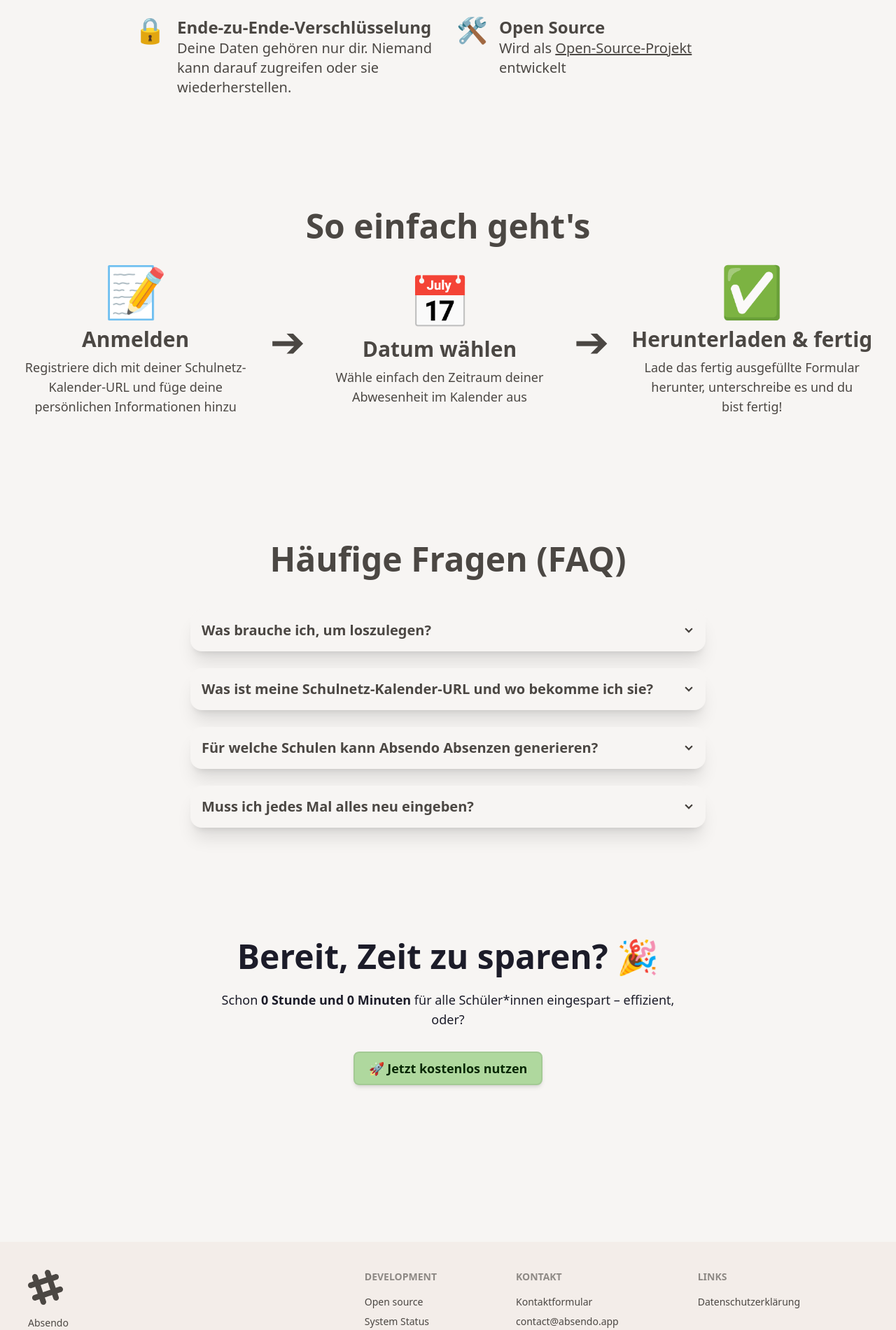
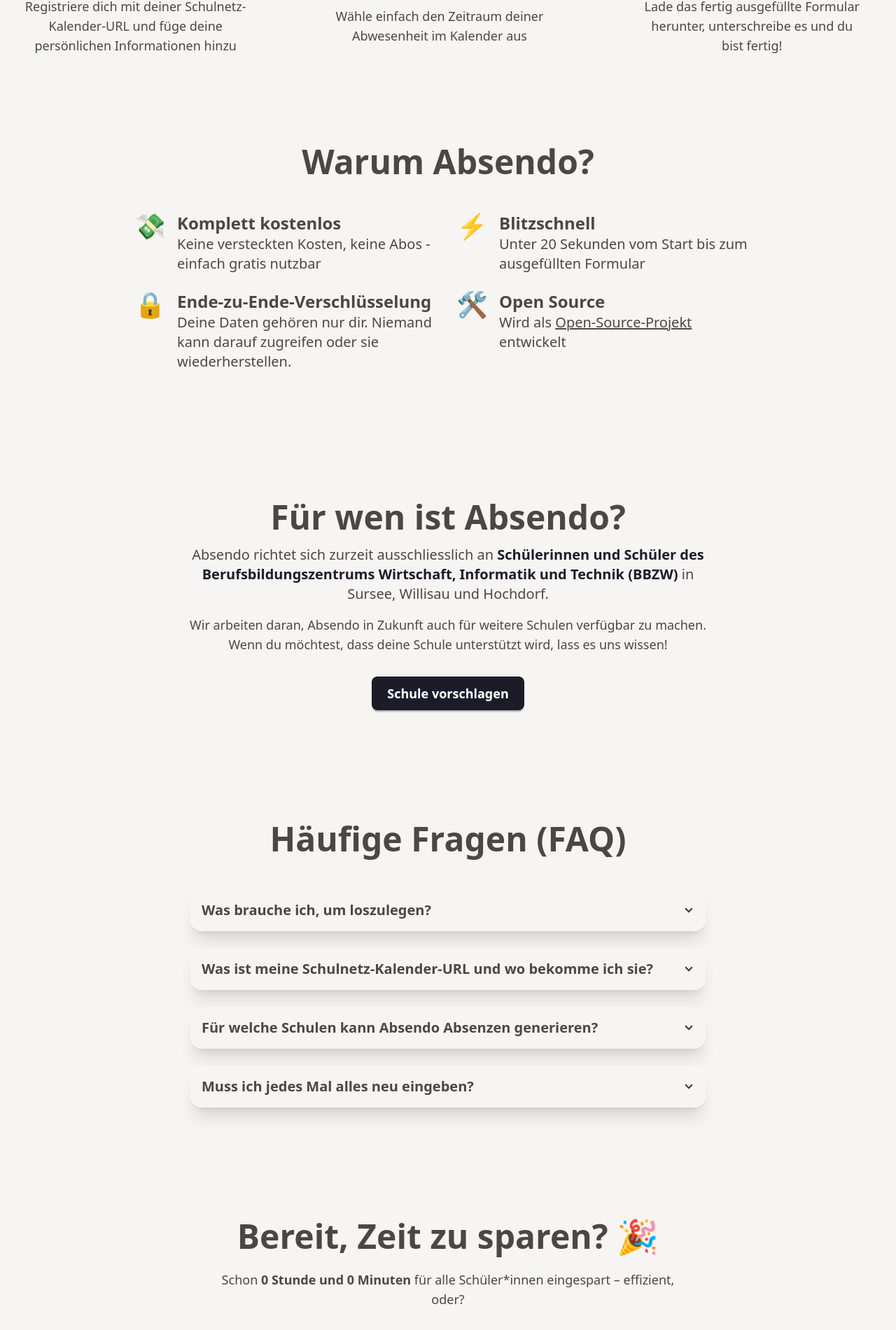
Before and after one commit to notacodes/absendo, a React (Vite) app: page / in a window 1280 px wide. Shown: the part 865-2766 px from the top of the page at 70% size. Built offline with nearby package versions, Linux system fonts and the light colour scheme; no server answers.

Commit message:
refactor Footer, HomeContent, and Navbar components; enhance layout and improve content presentation

```diff
--- a/src/components/Footer.tsx
+++ b/src/components/Footer.tsx
@@ -2,22 +2,12 @@
     return (
         <footer className="footer sm:footer-horizontal bg-base-200 text-base-content p-10">
             <aside className="flex flex-col items-center md:items-start gap-4">
-                <svg
-                    width="50"
-                    height="50"
-                    viewBox="0 0 24 24"
-                    xmlns="http://www.w3.org/2000/svg"
-                    fillRule="evenodd"
-                    clipRule="evenodd"
-                    className="fill-current"
-                >
-                    <path
-                        d="M22.672 15.226l-2.432.811.841 2.515c.33 1.019-.209 2.127-1.23 2.456-1.15.325-2.148-.321-2.463-1.226l-.84-2.518-5.013 1.677.84 2.517c.391 1.203-.434 2.542-1.831 2.542-.88 0-1.601-.564-1.86-1.314l-.842-2.516-2.431.809c-1.135.328-2.145-.317-2.463-1.229-.329-1.018.211-2.127 1.231-2.456l2.432-.809-1.621-4.823-2.432.808c-1.355.384-2.558-.59-2.558-1.839 0-.817.509-1.582 1.327-1.846l2.433-.809-.842-2.515c-.33-1.02.211-2.129 1.232-2.458 1.02-.329 2.13.209 2.461 1.229l.842 2.515 5.011-1.677-.839-2.517c-.403-1.238.484-2.553 1.843-2.553.819 0 1.585.509 1.85 1.326l.841 2.517 2.431-.81c1.02-.33 2.131.211 2.461 1.229.332 1.018-.21 2.126-1.23 2.456l-2.433.809 1.622 4.823 2.433-.809c1.242-.401 2.557.484 2.557 1.838 0 .819-.51 1.583-1.328 1.847m-8.992-6.428l-5.01 1.675 1.619 4.828 5.011-1.674-1.62-4.829z"/>
-                </svg>
+                <div className="mt-10">
                 <p className="text-center md:text-left">
                     Absendo<br/>
                     Ein einfaches Tool zum Ausfüllen von Absenzformularen
                 </p>
+                </div>
             </aside>
 
             <nav className="flex flex-col items-center md:items-start">
--- a/src/components/HomeContent.tsx
+++ b/src/components/HomeContent.tsx
@@ -24,7 +24,34 @@
     return (
         <>
             <div className="py-12 container mx-auto px-4 mb-14">
-                <div className="py-12 mt-10">
+
+                <h2 id="how-it-works" className="text-5xl font-bold text-center mb-8 mt-14 scroll-mt-40">So einfach geht's</h2>
+
+                <div className="flex flex-col md:flex-row items-center justify-center space-y-8 md:space-y-0 md:space-x-8">
+                    <div className="text-center">
+                        <div className="text-7xl mb-4">📝</div>
+                        <h3 className="text-3xl font-bold mb-2">Anmelden</h3>
+                        <p className="text-lg max-w-xs mx-auto">Registriere dich mit deiner Schulnetz-Kalender-URL und füge deine persönlichen Informationen hinzu</p>
+                    </div>
+
+                    <div className="text-4xl md:text-6xl rotate-90 md:rotate-0">➔</div>
+
+                    <div className="text-center">
+                        <div className="text-7xl mb-4">📅</div>
+                        <h3 className="text-3xl font-bold mb-2">Datum wählen</h3>
+                        <p className="text-lg max-w-xs mx-auto">Wähle einfach den Zeitraum deiner Abwesenheit im Kalender aus</p>
+                    </div>
+
+                    <div className="text-4xl md:text-6xl rotate-90 md:rotate-0">➔</div>
+
+                    <div className="text-center">
+                        <div className="text-7xl mb-4">✅</div>
+                        <h3 className="text-3xl font-bold mb-2">Herunterladen & fertig</h3>
+                        <p className="text-lg max-w-xs mx-auto">Lade das fertig ausgefüllte Formular herunter, unterschreibe es und du bist fertig!</p>
+                    </div>
+                </div>
+
+                <div className="py-12 mt-20">
                     <div className="container mx-auto px-4">
                         <h2 className="text-5xl font-bold text-center mb-12">Warum Absendo?</h2>
                         <div className="grid grid-cols-1 md:grid-cols-2 gap-6 max-w-4xl mx-auto mb-14">
@@ -63,33 +90,23 @@
                     </div>
                 </div>
 
-                <h2 id="how-it-works" className="text-5xl font-bold text-center mb-8 mt-14 scroll-mt-40">So einfach geht's</h2>
-
-                <div className="flex flex-col md:flex-row items-center justify-center space-y-8 md:space-y-0 md:space-x-8">
-                    <div className="text-center">
-                        <div className="text-7xl mb-4">📝</div>
-                        <h3 className="text-3xl font-bold mb-2">Anmelden</h3>
-                        <p className="text-lg max-w-xs mx-auto">Registriere dich mit deiner Schulnetz-Kalender-URL und füge deine persönlichen Informationen hinzu</p>
-                    </div>
-
-                    <div className="text-4xl md:text-6xl rotate-90 md:rotate-0">➔</div>
-
-                    <div className="text-center">
-                        <div className="text-7xl mb-4">📅</div>
-                        <h3 className="text-3xl font-bold mb-2">Datum wählen</h3>
-                        <p className="text-lg max-w-xs mx-auto">Wähle einfach den Zeitraum deiner Abwesenheit im Kalender aus</p>
-                    </div>
-
-                    <div className="text-4xl md:text-6xl rotate-90 md:rotate-0">➔</div>
-
-                    <div className="text-center">
-                        <div className="text-7xl mb-4">✅</div>
-                        <h3 className="text-3xl font-bold mb-2">Herunterladen & fertig</h3>
-                        <p className="text-lg max-w-xs mx-auto">Lade das fertig ausgefüllte Formular herunter, unterschreibe es und du bist fertig!</p>
+                <div className="py-20">
+                    <div className="container mx-auto px-4">
+                        <div className="text-center">
+                            <h3 className="text-5xl font-bold mb-4">Für wen ist Absendo?</h3>
+                            <p className="text-xl max-w-3xl mx-auto">
+                                Absendo richtet sich zurzeit ausschliesslich an <strong className="text-primary">Schülerinnen und Schüler des Berufsbildungszentrums Wirtschaft, Informatik und Technik (BBZW)</strong> in Sursee, Willisau und Hochdorf.
+                            </p>
+                            <p className="text-lg mt-4 max-w-3xl mx-auto">
+                                Wir arbeiten daran, Absendo in Zukunft auch für weitere Schulen verfügbar zu machen.
+                                Wenn du möchtest, dass deine Schule unterstützt wird, lass es uns wissen!
+                            </p>
+                            <a href="/contact" className="btn-lg btn btn-primary mt-8">Schule vorschlagen</a>
+                        </div>
                     </div>
                 </div>
 
-                <div id="faq" className="py-20 mt-25">
+                <div id="faq" className="py-20">
                     <div className="container mx-auto px-4 max-w-3xl">
                         <h2 className="text-5xl font-bold text-center mb-12">Häufige Fragen (FAQ)</h2>
                         <div className="space-y-6">
@@ -141,7 +158,7 @@
                 </div>
 
                 <div className="py-20">
-                    <div className="container mx-auto px-4 text-center text-primary">
+                    <div className="container mx-auto px-4 text-center">
                         <h2 className="text-5xl font-bold mb-6">
                             Bereit, Zeit zu sparen? 🎉
                         </h2>
--- a/src/components/Navbar.tsx
+++ b/src/components/Navbar.tsx
@@ -8,7 +8,7 @@
         <div className="navbar shadow-sm">
             <div className="navbar-start">
                 <a className="btn btn-ghost normal-case text-xl" href="/home">Absendo</a>
-                <span className="px-2 py-1 text-xs font-medium bg-success rounded-full hidden md:block">
+                <span className="px-2 py-1 mx-2 text-xs font-medium bg-success rounded-full hidden md:block">
                     {version}
                 </span>
             </div>
```
